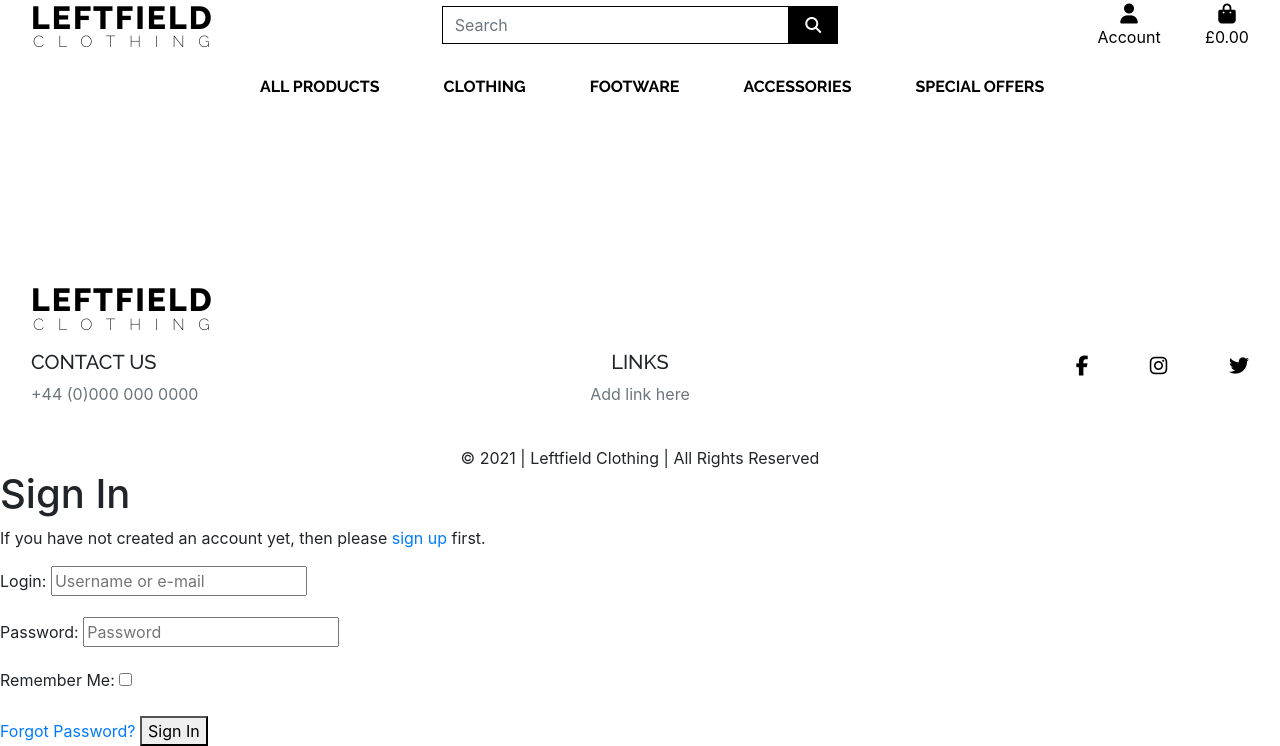
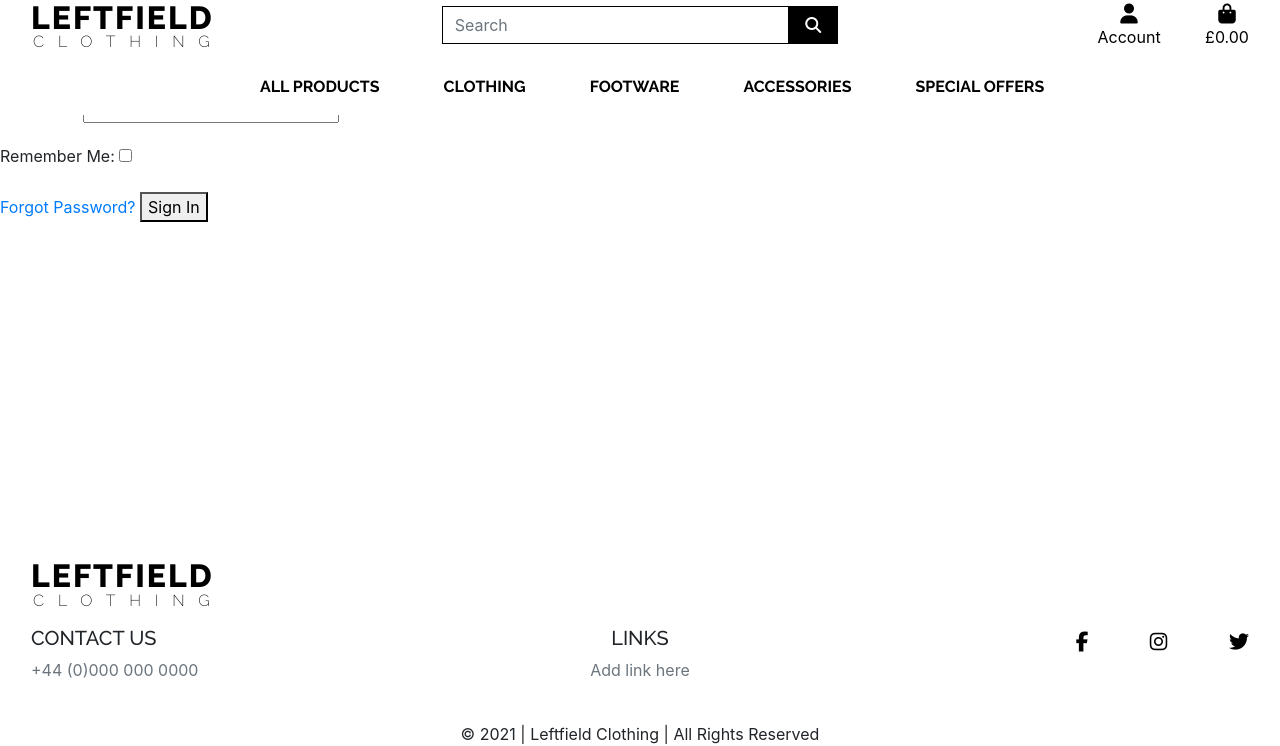
Before and after one commit to theopmw/leftfield-clothing, a Django app: page /accounts/login/ in a window 1280 px wide. Shown: the part 54-800 px from the top of the page. Run offline with Django 3.2, Linux system fonts and the light colour scheme; some libraries are stand-ins or nearby versions.

Commit message:
Add comments and Bootstrap classes, move content and page_header blocks

```diff
--- a/templates/base.html
+++ b/templates/base.html
@@ -38,18 +38,19 @@
 
         <title>Leftfield Clothing {% block extra_title %}{% endblock %}</title>
     </head>
+
     <body class="d-flex flex-column min-vh-100">
         <header class="container-fluid fixed-top">
             <!-- Delivery banner -->
             <div id="delivery-banner" class="row text-center">
-                <div class="col bg-black text-white uppercase">
+                <div class="col bg-black text-white text-uppercase">
                     <h4 class="font-raleway my-1">Free delivery on orders over £{{ free_shipping_threshold }}!</h4>
                 </div>
             </div>
             <div id="topnav" class="row bg-white pt-lg-2 d-none d-lg-flex">
                 <!-- Logo -->
                 <div class="col-12 col-lg-4 my-auto py-1 py-lg-0 text-center text-lg-left">
-                    <a href="{% url 'home' %}" class="nav-link main-logo-link uppercase text-black">
+                    <a href="{% url 'home' %}" class="nav-link main-logo-link text-uppercase text-black">
                         <h2 class="my-0 main-logo-link-leftfield">Leftfield</h2>
                         <h6 class="my-0 main-logo-link-clothing">Clothing</h6>
                     </a>
@@ -114,7 +115,7 @@
             <div class="row bg-white">
                 <!-- Main site nav modified from https://getbootstrap.com/docs/4.0/components/navbar/ -->
                 <div class="col-12 my-auto mx-auto text-center d-block d-lg-none">
-                    <a href="{% url 'home' %}" class="nav-link main-logo-link uppercase text-black">
+                    <a href="{% url 'home' %}" class="nav-link main-logo-link text-uppercase text-black">
                         <h2 class="my-0 main-logo-link-leftfield">Leftfield</h2>
                         <h6 class="my-0 main-logo-link-clothing">Clothing</h6>
                     </a>
@@ -124,20 +125,28 @@
                     <button class="navbar-toggler custom-toggler rounded-0" type="button" data-toggle="collapse" data-target="#main-nav" aria-controls="main-nav" aria-expanded="false" aria-label="Toggle navigation">
                         <span class="navbar-toggler-icon"></span>
                     </button>
+                    <!-- Mobile version of top header -->
                     {% include 'includes/mobile-top-header.html' %}
+                    <!-- Main nav menu -->
                     {% include 'includes/main-nav.html' %}
                 </nav>
             </div>
         </header>
+
         <main>
+            {% block page_header %}
+            {% endblock %}
 
+            {% block content %}
+            {% endblock %}
         </main>
+
         <footer class="mt-auto">
             <div class="container-fluid footer-container">
                 <div class="row bg-white pt-lg-2 footer-logo-row">
                     <!-- Logo -->
                     <div class="col-12 col-lg-4 my-auto py-1 py-lg-0 text-center text-lg-left">
-                        <a href="{% url 'home' %}" class="nav-link main-logo-link uppercase text-black">
+                        <a href="{% url 'home' %}" class="nav-link main-logo-link text-uppercase text-black">
                             <h2 class="my-0 main-logo-link-leftfield">Leftfield</h2>
                             <h6 class="my-0 main-logo-link-clothing">Clothing</h6>
                         </a>
@@ -146,12 +155,12 @@
                 <div class="row bg-white pt-lg-2">
                         <!-- Contact us -->
                     <div class="contact-us col-12 col-lg-4 my-auto py-1 py-lg-0 text-center text-lg-left">
-                        <h5 class="pl-lg-3 font-raleway uppercase">Contact Us</h5>
+                        <h5 class="pl-lg-3 font-raleway text-uppercase">Contact Us</h5>
                         <p class="pl-lg-3 text-muted">+44 (0)000 000 0000</p>
                     </div>
                     <!-- Links -->
                     <div class="footer-links col-12 col-lg-4 my-auto py-1 py-lg-0 text-center">
-                        <h5 class=" font-raleway uppercase">LINKS</h5>
+                        <h5 class=" font-raleway text-uppercase">LINKS</h5>
                         <a href=""><p class=" text-muted">Add link here</p></a>
                     </div>
                     <!-- Social links -->
@@ -191,12 +200,6 @@
             <div class="message-container"></div>
         {% endif %}
 
-        {% block page_header %}
-        {% endblock %}
-
-        {% block content %}
-        {% endblock %}
-
         {% block postloadjs %}
         <!-- Dispaly current year in footer copyright -->
         <script>$("#year").html(new Date().getFullYear());</script>
```
Lines whose indentation alone changed are shown as unchanged.
